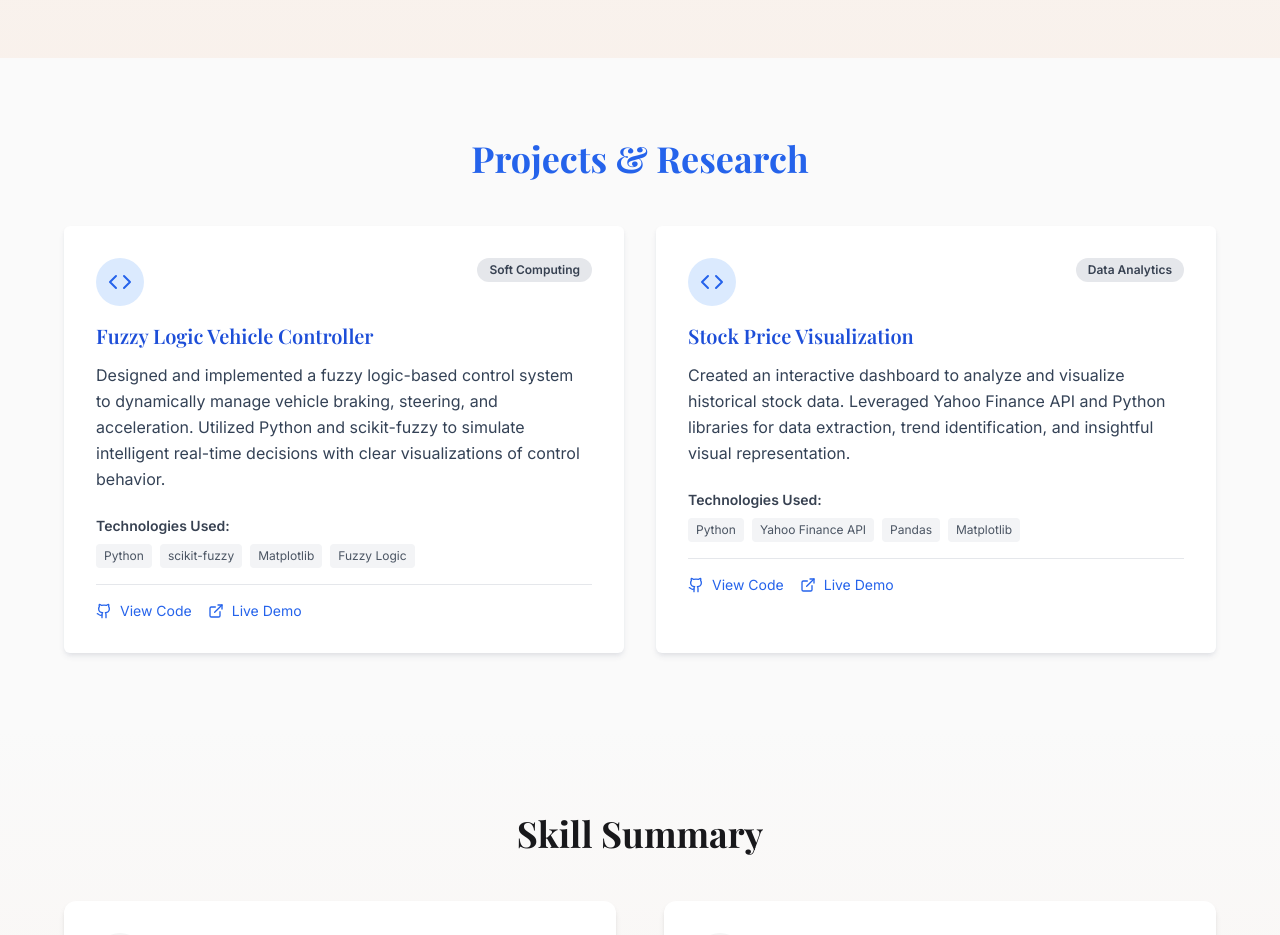
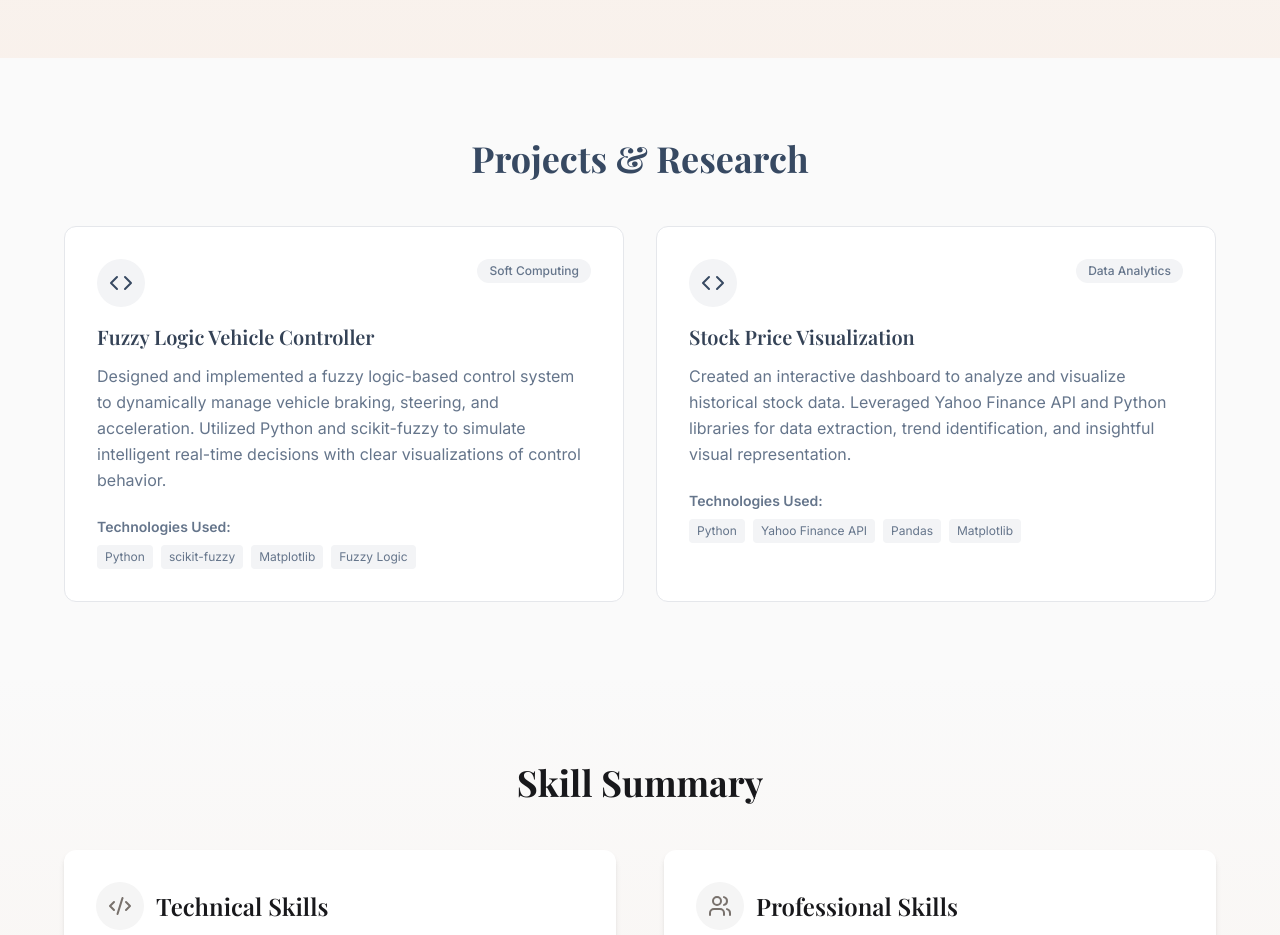
Before and after one commit to NivasBaluju/nivasportfolio, a React (Vite) app: page / in a window 1280 px wide. Shown: the part 2820-3755 px from the top of the page. Built offline with nearby package versions, Linux system fonts and the light colour scheme.

Commit message:
Update Projects.tsx

```diff
--- a/src/components/Projects.tsx
+++ b/src/components/Projects.tsx
@@ -1,4 +1,4 @@
-import { Code, ExternalLink, Github } from "lucide-react";
+import { Code } from "lucide-react";
 
 const Projects = () => {
   const projects = [
@@ -22,7 +22,7 @@ const Projects = () => {
     <section id="projects" className="py-20 bg-background">
       <div className="container mx-auto px-6">
         <div className="max-w-6xl mx-auto">
-          <h2 className="font-serif text-4xl font-bold text-center mb-12 text-blue-600">
+          <h2 className="font-serif text-4xl font-bold text-center mb-12 text-primary">
             Projects & Research
           </h2>
 
@@ -30,60 +30,39 @@ const Projects = () => {
             {projects.map((project, index) => (
               <div
                 key={index}
-                className="bg-card rounded-lg shadow-classic hover:shadow-lifted transition-shadow duration-300"
+                className="bg-card rounded-xl border border-border hover:shadow-lg transition-shadow duration-300"
               >
                 <div className="p-8">
                   <div className="flex items-start justify-between mb-4">
-                    <div className="bg-blue-100 p-3 rounded-full">
-                      <Code className="w-6 h-6 text-blue-600" />
+                    <div className="bg-muted p-3 rounded-full">
+                      <Code className="w-6 h-6 text-primary" />
                     </div>
-                    <span className="text-xs font-semibold text-gray-700 bg-gray-200 px-3 py-1 rounded-full">
+                    <span className="text-xs font-medium text-muted-foreground bg-muted px-3 py-1 rounded-full">
                       {project.category}
                     </span>
                   </div>
 
-                  <h3 className="font-serif text-xl font-semibold text-blue-700 mb-3">
+                  <h3 className="font-serif text-xl font-semibold text-foreground mb-3">
                     {project.title}
                   </h3>
 
-                  <p className="text-foreground leading-relaxed mb-6">
+                  <p className="text-muted-foreground leading-relaxed mb-6">
                     {project.description}
                   </p>
 
-                  <div className="space-y-4">
                   <div>
-                      <h4 className="text-sm font-semibold text-gray-700 mb-2">
+                    <h4 className="text-sm font-semibold text-muted-foreground mb-2">
                       Technologies Used:
                     </h4>
                     <div className="flex flex-wrap gap-2">
                       {project.technologies.map((tech, techIndex) => (
                         <span
                           key={techIndex}
-                            className="text-xs bg-gray-100 text-gray-600 px-2 py-1 rounded"
+                          className="text-xs bg-muted text-muted-foreground px-2 py-1 rounded"
                         >
                           {tech}
                         </span>
                       ))}
-                      </div>
-                    </div>
-
-                    <div className="flex space-x-4 pt-4 border-t border-border">
-                      <a
-                        href="#"
-                        aria-label="View source code on GitHub"
-                        className="flex items-center space-x-2 text-blue-600 hover:text-blue-800 transition-colors"
-                      >
-                        <Github className="w-4 h-4" />
-                        <span className="text-sm">View Code</span>
-                      </a>
-                      <a
-                        href="#"
-                        aria-label="Open project details"
-                        className="flex items-center space-x-2 text-blue-600 hover:text-blue-800 transition-colors"
-                      >
-                        <ExternalLink className="w-4 h-4" />
-                        <span className="text-sm">Live Demo</span>
-                      </a>
                     </div>
                   </div>
                 </div>
```
Lines whose indentation alone changed are shown as unchanged.
